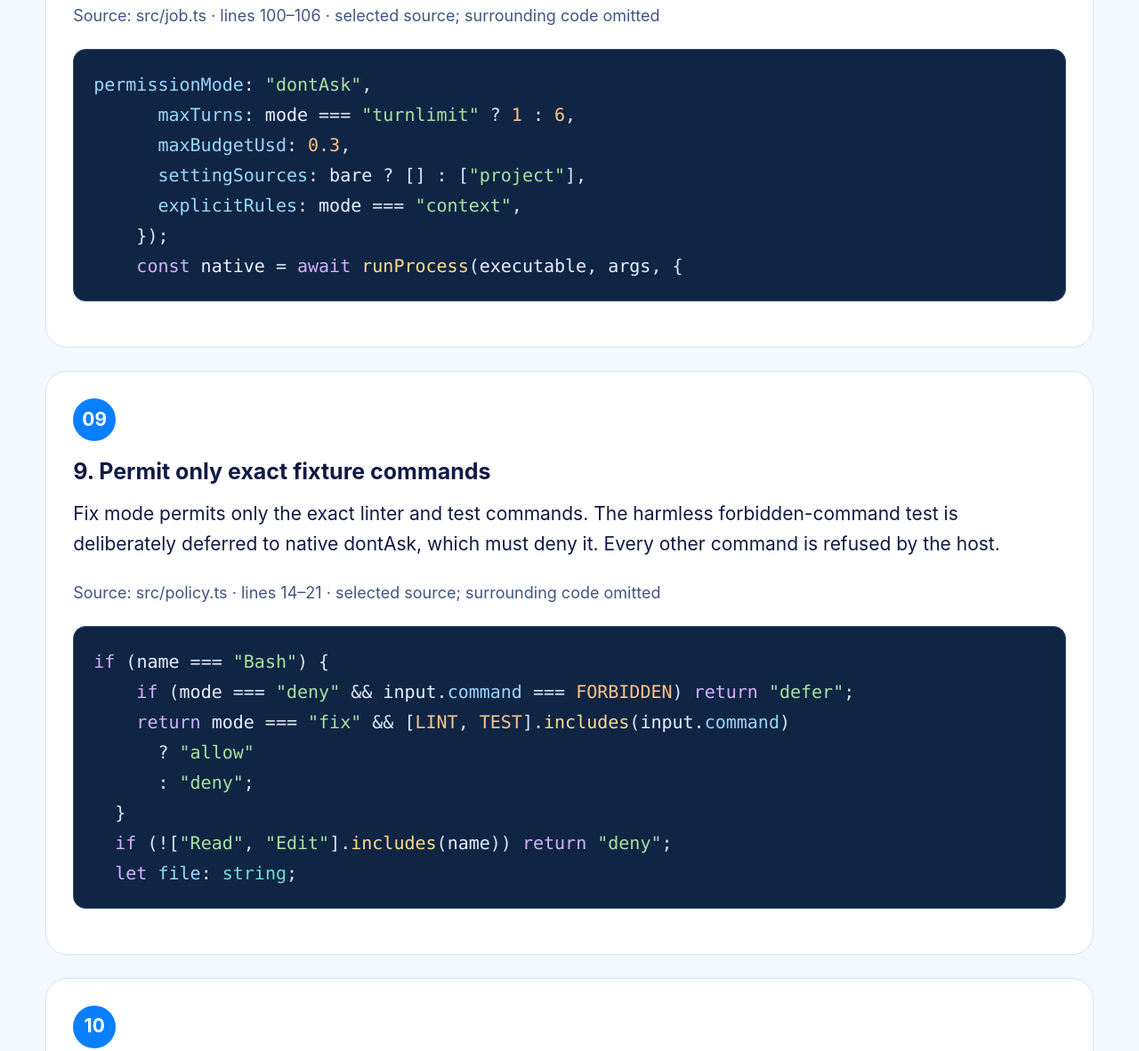
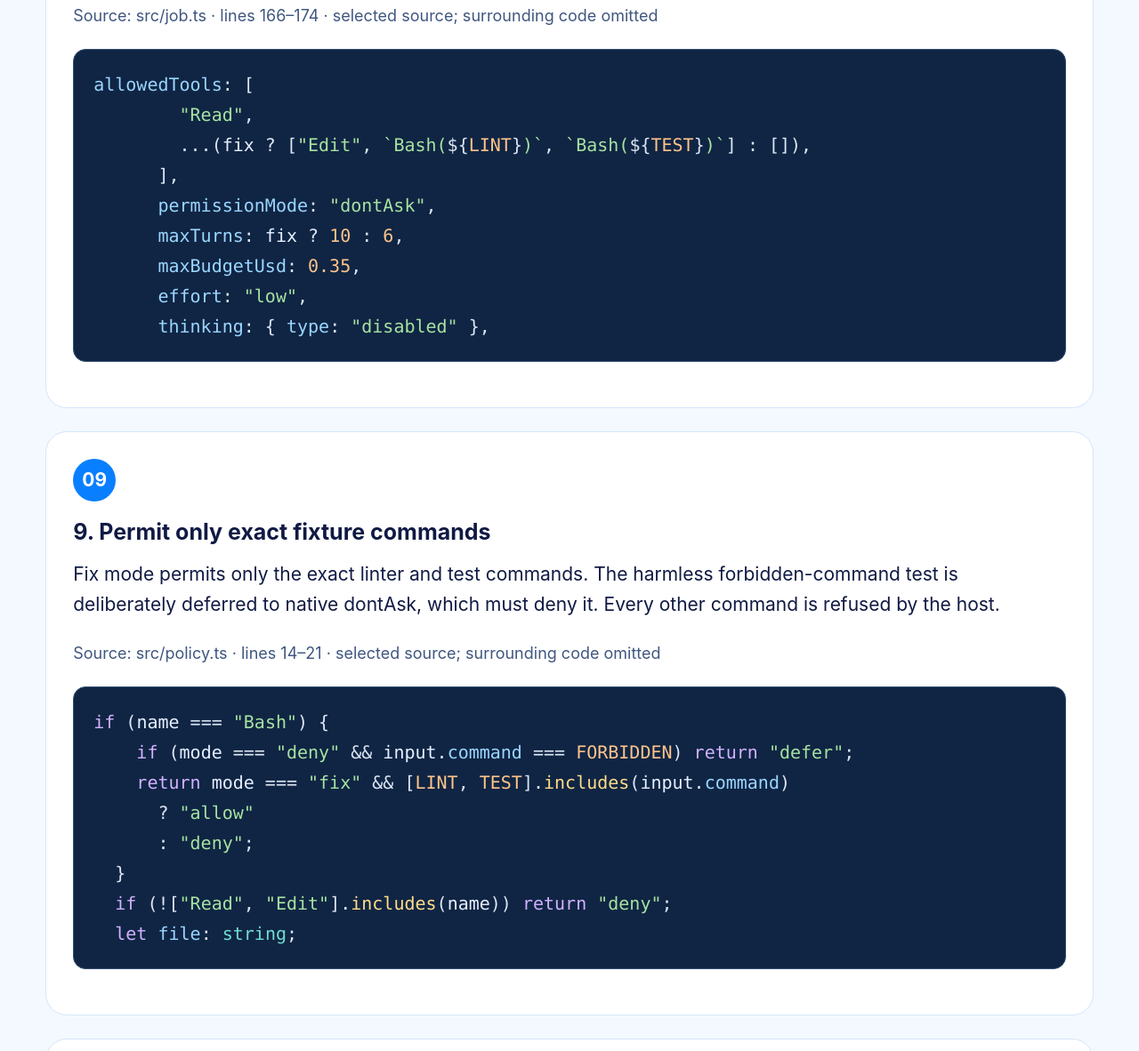
Before and after one commit to luiscoco/Udemy-Claude-Agent-SDK-lesson55-app, a website: page public/architecture.html in a window 1280 px wide. Shown: the part 7206-8388 px from the top of the page at 89% size. Drawn offline with Linux system fonts and the light colour scheme.

Commit message:
Add Headless CLI and SDK CI jobs, native JSON, scoped lint fixes, real exit gates and trusted workflow examples and source-linked student guides

```diff
--- a/public/architecture.html
+++ b/public/architecture.html
@@ -47,13 +47,15 @@
       else resolve({ exitCode, signal, stdout, stderr });
     });
   });
-}</code></pre></section><section class="step workflow-step" id="workflow-step-08"><span class="number">08</span><h3>8. Configure an unattended SDK job</h3><p>settingSources is empty, tools are declared, turns and estimated spend are finite, and dontAsk denies unresolved calls. It is not bypassPermissions. Callback hooks still enforce the trusted fixture scope.</p><p class="source">Source: src/job.ts · lines 100–106 · selected source; surrounding code omitted</p><pre><code class="language-typescript">permissionMode: &quot;dontAsk&quot;,
-      maxTurns: mode === &quot;turnlimit&quot; ? 1 : 6,
-      maxBudgetUsd: 0.3,
-      settingSources: bare ? [] : [&quot;project&quot;],
-      explicitRules: mode === &quot;context&quot;,
-    });
-    const native = await runProcess(executable, args, {</code></pre></section><section class="step workflow-step" id="workflow-step-09"><span class="number">09</span><h3>9. Permit only exact fixture commands</h3><p>Fix mode permits only the exact linter and test commands. The harmless forbidden-command test is deliberately deferred to native dontAsk, which must deny it. Every other command is refused by the host.</p><p class="source">Source: src/policy.ts · lines 14–21 · selected source; surrounding code omitted</p><pre><code class="language-typescript">if (name === &quot;Bash&quot;) {
+}</code></pre></section><section class="step workflow-step" id="workflow-step-08"><span class="number">08</span><h3>8. Configure an unattended SDK job</h3><p>settingSources is empty, tools are declared, turns and estimated spend are finite, and dontAsk denies unresolved calls. It is not bypassPermissions. Callback hooks still enforce the trusted fixture scope.</p><p class="source">Source: src/job.ts · lines 166–174 · selected source; surrounding code omitted</p><pre><code class="language-typescript">allowedTools: [
+        &quot;Read&quot;,
+        ...(fix ? [&quot;Edit&quot;, `Bash(${LINT})`, `Bash(${TEST})`] : []),
+      ],
+      permissionMode: &quot;dontAsk&quot;,
+      maxTurns: fix ? 10 : 6,
+      maxBudgetUsd: 0.35,
+      effort: &quot;low&quot;,
+      thinking: { type: &quot;disabled&quot; },</code></pre></section><section class="step workflow-step" id="workflow-step-09"><span class="number">09</span><h3>9. Permit only exact fixture commands</h3><p>Fix mode permits only the exact linter and test commands. The harmless forbidden-command test is deliberately deferred to native dontAsk, which must deny it. Every other command is refused by the host.</p><p class="source">Source: src/policy.ts · lines 14–21 · selected source; surrounding code omitted</p><pre><code class="language-typescript">if (name === &quot;Bash&quot;) {
     if (mode === &quot;deny&quot; &amp;&amp; input.command === FORBIDDEN) return &quot;defer&quot;;
     return mode === &quot;fix&quot; &amp;&amp; [LINT, TEST].includes(input.command)
       ? &quot;allow&quot;
```
Also changed, not shown: public/walkthrough.html (+9 -7 lines), scripts/architecture-data.json (+4 -4 lines), README.md, 1 other file.
